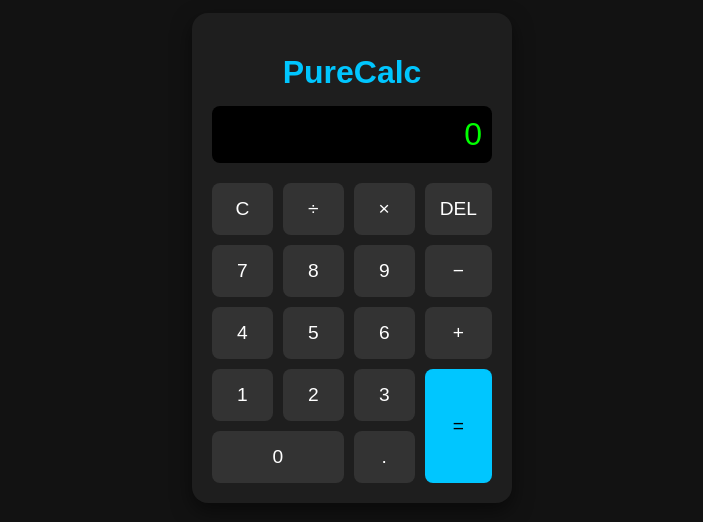
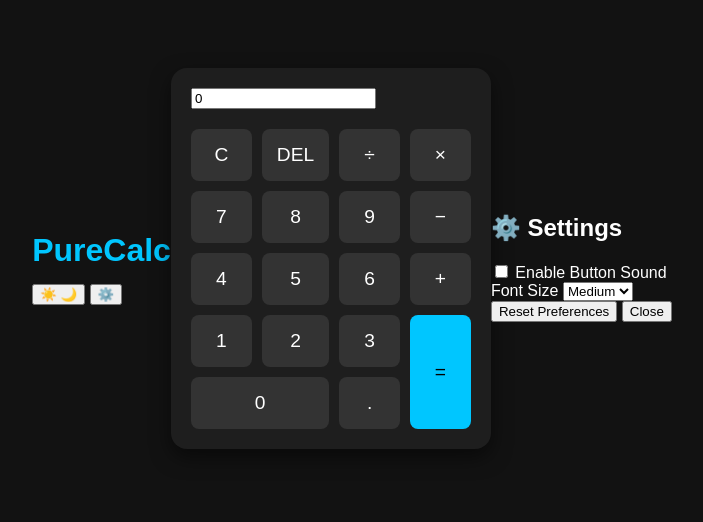
Before and after one commit to CoderXash9/Calculator-starting-, a plain HTML site: page index.html in a window 1280 px wide. Shown: the part 142-664 px from the top of the page, without its empty margins (288-991 px from the left). Drawn offline with Linux system fonts and the light colour scheme.

Commit message:
Update index.html

```diff
--- a/index.html
+++ b/index.html
@@ -3,43 +3,86 @@
 <head>
   <meta charset="UTF-8" />
   <meta name="viewport" content="width=device-width, initial-scale=1.0" />
-  <title>PureCalc - Accessible Calculator</title>
+  <title>PureCalc</title>
   <link rel="stylesheet" href="style.css" />
 </head>
 <body>
-  <main class="calculator" role="region" aria-label="Simple calculator">
+  <header class="top-bar">
     <h1>PureCalc</h1>
 
-    <div class="display" role="textbox" aria-live="polite" aria-label="Calculator display">
-      <input type="text" id="display" value="0" readonly />
-    </div>
+    <!-- 🌗 Theme Toggle -->
+    <button
+      id="theme-toggle"
+      class="theme-toggle"
+      aria-label="Toggle dark or light mode"
+      aria-pressed="false">
+      <span class="toggle-thumb"></span>
+      <span class="toggle-icon sun">☀️</span>
+      <span class="toggle-icon moon">🌙</span>
+    </button>
 
-    <div class="buttons" role="group" aria-label="Calculator buttons">
-      <button class="btn" aria-label="Clear" data-key="C">C</button>
-      <button class="btn" aria-label="Divide" data-key="/">÷</button>
-      <button class="btn" aria-label="Multiply" data-key="*">×</button>
-      <button class="btn" aria-label="Delete" data-key="DEL">DEL</button>
+    <!-- ⚙️ Settings Button -->
+    <button id="open-settings" class="open-settings" aria-label="Open settings">⚙️</button>
+  </header>
+
+  <!-- 🧮 Calculator -->
+  <main class="calculator">
+    <input type="text" id="display" value="0" readonly aria-label="Calculator display" />
+    <div class="buttons">
+      <button class="btn" data-key="C">C</button>
+      <button class="btn" data-key="DEL">DEL</button>
+      <button class="btn" data-key="/">÷</button>
+      <button class="btn" data-key="*">×</button>
 
       <button class="btn" data-key="7">7</button>
       <button class="btn" data-key="8">8</button>
       <button class="btn" data-key="9">9</button>
-      <button class="btn" aria-label="Subtract" data-key="-">−</button>
+      <button class="btn" data-key="-">−</button>
 
       <button class="btn" data-key="4">4</button>
       <button class="btn" data-key="5">5</button>
       <button class="btn" data-key="6">6</button>
-      <button class="btn" aria-label="Add" data-key="+">+</button>
+      <button class="btn" data-key="+">+</button>
 
       <button class="btn" data-key="1">1</button>
       <button class="btn" data-key="2">2</button>
       <button class="btn" data-key="3">3</button>
-      <button class="btn equal" aria-label="Equals" data-key="=">=</button>
+      <button class="btn equal" data-key="=">=</button>
 
       <button class="btn zero" data-key="0">0</button>
       <button class="btn" data-key=".">.</button>
     </div>
   </main>
 
+  <!-- ⚙️ Settings Modal -->
+  <div id="settings-modal" class="modal" role="dialog" aria-labelledby="settings-title" aria-modal="true">
+    <div class="modal-content">
+      <h2 id="settings-title">⚙️ Settings</h2>
+
+      <div class="setting-option">
+        <label>
+          <input type="checkbox" id="sound-toggle">
+          Enable Button Sound
+        </label>
+      </div>
+
+      <div class="setting-option">
+        <label for="font-size">Font Size</label>
+        <select id="font-size">
+          <option value="small">Small</option>
+          <option value="medium" selected>Medium</option>
+          <option value="large">Large</option>
+        </select>
+      </div>
+
+      <button id="reset-preferences" class="reset-btn">Reset Preferences</button>
+      <button id="close-modal" class="close-btn" aria-label="Close settings">Close</button>
+    </div>
+  </div>
+
+  <!-- 🔊 Click Sound -->
+  <audio id="click-sound" src="click.mp3" preload="auto"></audio>
+
   <script src="script.js"></script>
 </body>
 </html>
```
